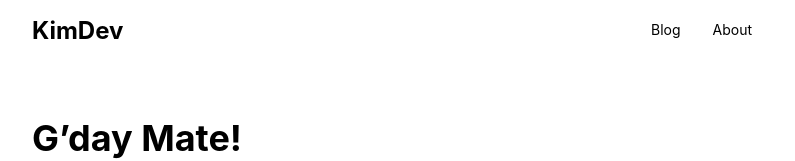
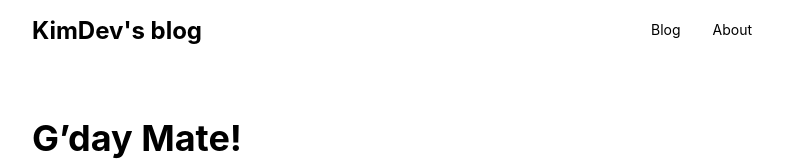
Before and after one commit to seongsoo96/blog, a Next.js app: page / in a window 1280 px wide. Shown: the top 161 px of the page, without its empty margins (240-1035 px from the left). Built offline with nearby package versions, Linux system fonts and the light colour scheme.

Commit message:
chore: change nav title

```diff
--- a/components/navbar.tsx
+++ b/components/navbar.tsx
@@ -27,7 +27,7 @@ export default function Navbar() {
 						<Link href="/">
 							<a>
 								<h1 className="text-xl md:text-2xl font-bold">
-									KimDev
+									KimDev's blog
 								</h1>
 							</a>
 						</Link>
```
